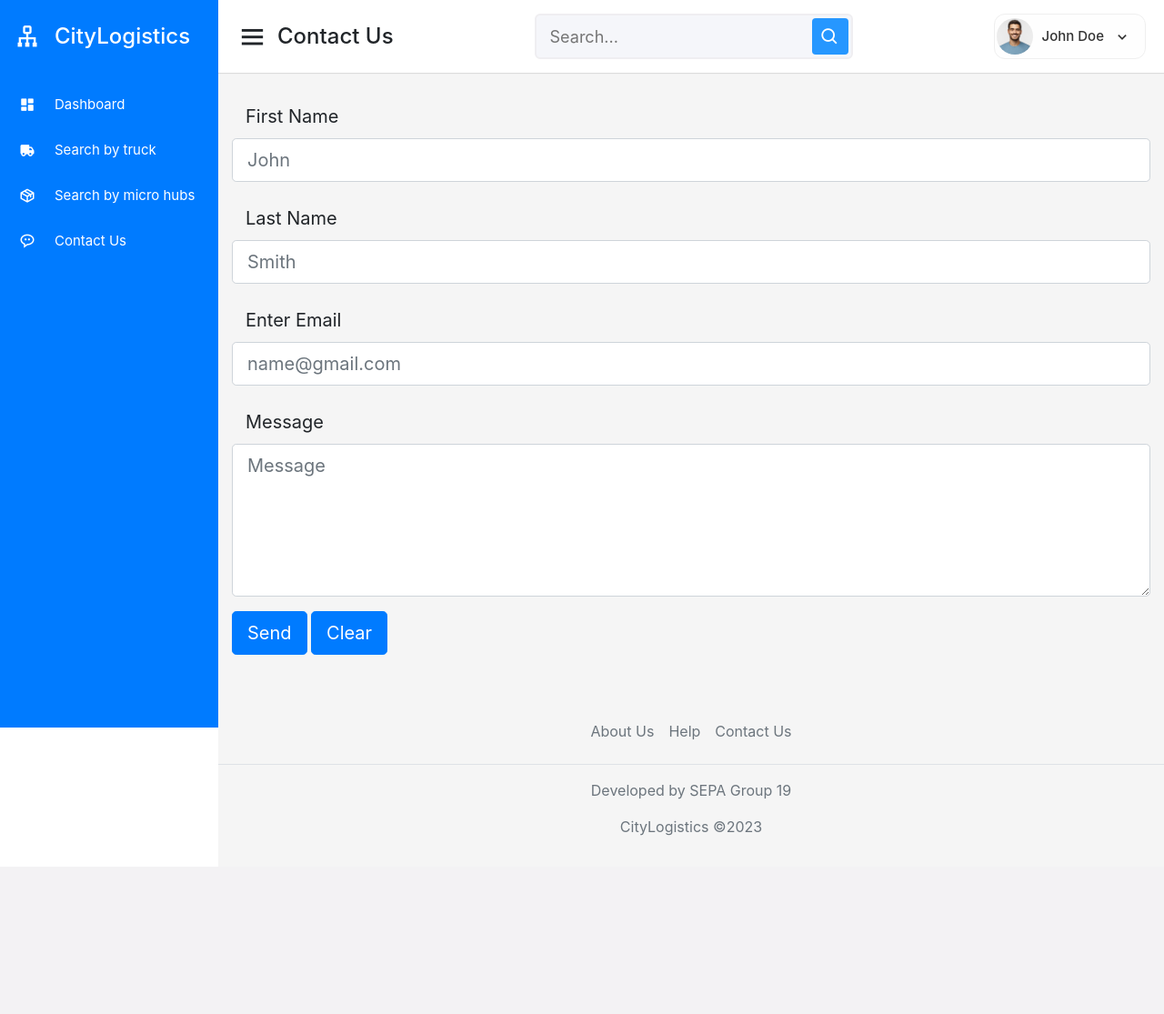
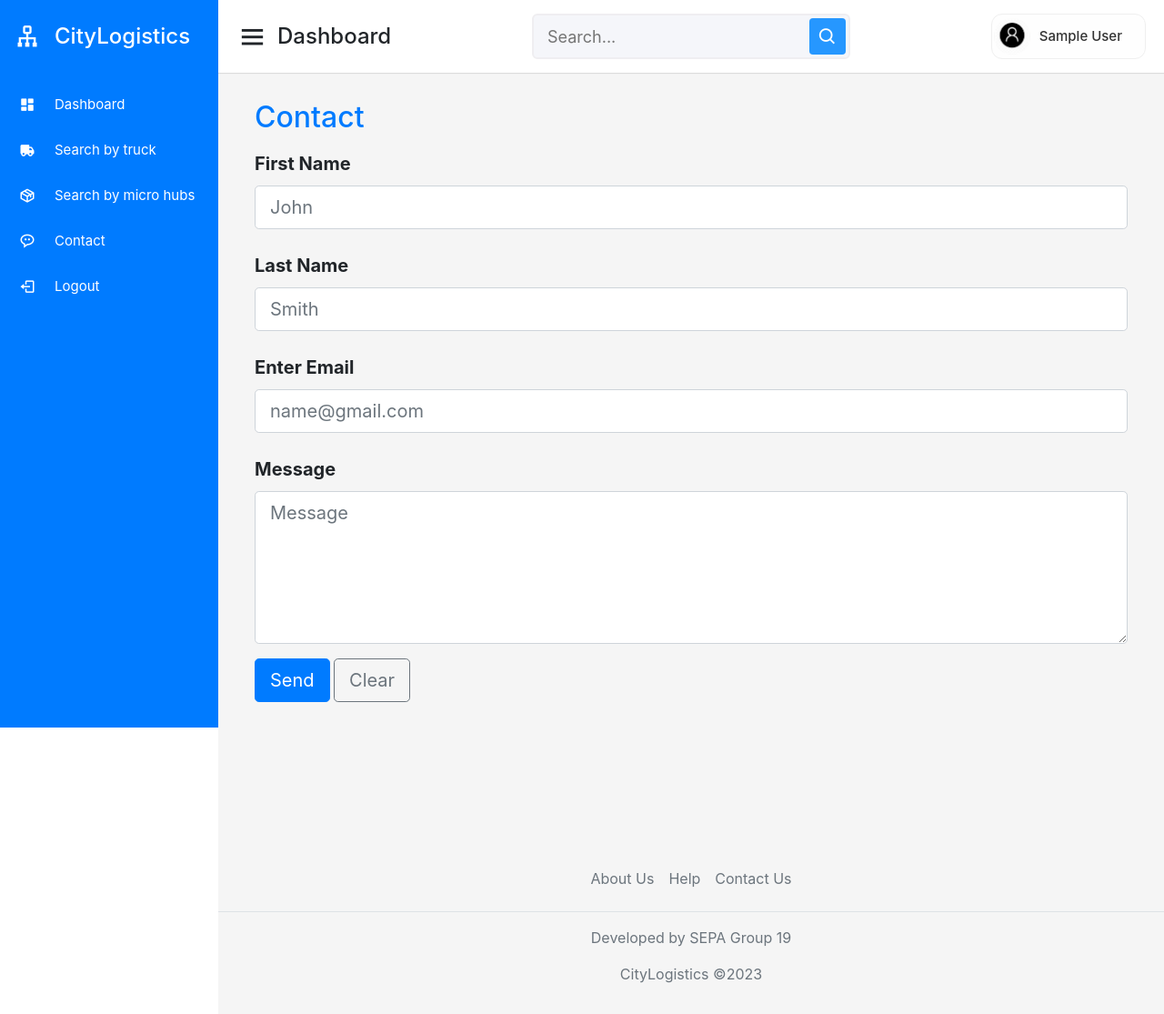
Before and after one commit to Baavi/SepB, a PHP site: page /contact.php in a window 1280 px wide. Shown: the whole page at 91% size. Before the commit the page ends 953 px from the top, so only its background shows below. Run offline with PHP 8.4, Linux system fonts and the light colour scheme; the visitor is signed in with stand-in values (Sample User, id 1).

Commit message:
Update Contact page and styles

```diff
--- a/contact.php
+++ b/contact.php
@@ -1,3 +1,11 @@
+<?php
+session_start();
+if (!isset($_SESSION["customer_name"])) {
+  header("location: index.php");
+  exit();
+}
+?>
+
 <!DOCTYPE html>
 <html lang="en">
 
@@ -9,6 +17,7 @@
   <meta http-equiv="X-UA-Compatible" content="IE=edge" />
   <meta name="viewport" content="width=device-width, initial-scale=1.0" />
   <link href="./styles/style.css" rel="stylesheet" />
+  <script src='./scripts/sidebar.js'></script>
   <link href="https://unpkg.com/boxicons@2.0.7/css/boxicons.min.css" rel="stylesheet" />
   <link rel="stylesheet" href="https://cdn.jsdelivr.net/npm/bootstrap@4.0.0/dist/css/bootstrap.min.css" integrity="sha384-Gn5384xqQ1aoWXA+058RXPxPg6fy4IWvTNh0E263XmFcJlSAwiGgFAW/dAiS6JXm" crossorigin="anonymous">
 
@@ -17,113 +26,52 @@
 </head>
 
 <body>
-<div class="sidebar bg-primary">
-    <div class="logo-details">
-      <i class="bx bx-sitemap"></i>
-      <span class="logo_name">CityLogistics</span>
-    </div>
-    <ul class="nav-links">
-      <li class="bg-primary">
-        <a href="#" class="active">
-          <i class="bx bxs-dashboard"></i>
-          <span class="links_name">Dashboard</span>
-        </a>
-      </li>
-      <li>
-        <a href="#">
-          <i class="bx bxs-truck"></i>
-          <span class="links_name">Search by truck</span>
-        </a>
-      </li>
-      <li>
-        <a href="#">
-          <i class="bx bx-package"></i>
-          <span class="links_name">Search by micro hubs</span>
-        </a>
-      </li>
-      <li>
-        <a href="#">
-          <i class='bx bx-message-rounded-dots'></i>
-          <span class="links_name">Contact Us</span>
-        </a>
-      </li>
-    </ul>
-  </div>
+  <?php include_once("sidebar.inc"); ?>
   <section class="home-section">
-    <nav>
-      <div class="sidebar-button">
-        <i class="bx bx-menu sidebarBtn"></i>
-        <span class="dashboard">Contact Us</span>
-      </div>
-      <div class="search-box">
-        <input type="text" placeholder="Search..." />
-        <i class="bx bx-search"></i>
-      </div>
-      <div class="profile-details">
-        <img src="./assets/images/ava1.jpeg" alt="" />
-        <span class="admin_name">John Doe</span>
-        <i class="bx bx-chevron-down"></i>
-      </div>
-    </nav>
-    <br>
+    <?php include_once("navbar.inc"); ?>
+    <form name="form" id="contact-form" class="form" action="https://formspree.io/f/mzblgywo;" method="POST">
+      <h2 class="text-primary">Contact</h2>
 
-    <div class="container">
-
-    <form name="form" id="form" class="form" action="https://formspree.io/f/mzblgywo;" method="POST">
       <fieldset>
         <div class="form-group">
-          <label for="Firstname" class="col-sm-2 col-form-label col-form-label-lg">First Name</label>
-          <input name="FirstName" type="text" required="required" maxlength="20" pattern="[A-Za-z]{1,20}"
-            class="form-control form-control-lg" name=" Firstname" id="Firstname" placeholder="John">
+          <label for="Firstname" class="col-form-label col-form-label-lg font-weight-bold">First Name</label>
+          <input name="FirstName" type="text" required="required" maxlength="20" pattern="[A-Za-z]{1,20}" class="form-control form-control-lg" name=" Firstname" id="Firstname" placeholder="John">
           <div class="invalid-feedback">
             Please provide a valid First name
           </div>
         </div>
 
         <div class="form-group">
-          <label for="Lastname" class="col-sm-2 col-form-label col-form-label-lg">Last Name</label>
-          <input name="LastName" type="text" required="required" maxlength="20" pattern="[A-Za-z]{1,20}"
-            class="form-control form-control-lg" name="Lastname" id="Lastname" placeholder="Smith">
+          <label for="Lastname" class="col-form-label col-form-label-lg font-weight-bold">Last Name</label>
+          <input name="LastName" type="text" required="required" maxlength="20" pattern="[A-Za-z]{1,20}" class="form-control form-control-lg" name="Lastname" id="Lastname" placeholder="Smith">
           <div class="invalid-feedback">
             Please provide a valid Last name
           </div>
         </div>
 
         <div class="form-group">
-          <label for="Email" class="col-sm-2 col-form-label col-form-label-lg">Enter Email</label>
-          <input name="Email" type="text" class="form-control form-control-lg" name="Email" id="Email" required="required"
-            placeholder="name@gmail.com">
+          <label for="Email" class="col-form-label col-form-label-lg font-weight-bold">Enter Email</label>
+          <input name="Email" type="text" class="form-control form-control-lg" name="Email" id="Email" required="required" placeholder="name@gmail.com">
           <div class="invalid-feedback">
             Please provide a valid Email
           </div>
         </div>
 
         <div class="form-group">
-          <label  class="col-sm-2 col-form-label col-form-label-lg" for="message">Message</label>
+          <label class="col-form-label col-form-label-lg font-weight-bold" for="message" font-weight-bold>Message</label>
           <textarea name="message" class="form-control form-control-lg" id="message" rows="5" placeholder="Message"></textarea>
         </div>
 
         <div class="button-div">
           <button type="submit" class="btn btn-primary btn-lg" name="submit" value="submit">Send</button>
-          <button type="reset" class="btn btn-primary btn-lg" name="Reset" value="Reset">Clear</button>
+          <button type="reset" class="btn btn-outline-secondary btn-lg" name="Reset" value="Reset">Clear</button>
         </div>
       </fieldset>
     </form>
-    </div>
     <?php
     include_once("footer.inc");
     ?>
-
-  <script>
-    let sidebar = document.querySelector(".sidebar");
-    let sidebarBtn = document.querySelector(".sidebarBtn");
-    sidebarBtn.onclick = function() {
-      sidebar.classList.toggle("active");
-      if (sidebar.classList.contains("active")) {
-        sidebarBtn.classList.replace("bx-menu", "bx-menu-alt-right");
-      } else sidebarBtn.classList.replace("bx-menu-alt-right", "bx-menu");
-    };
-  </script>
+  </section>
 </body>
 
 </html>
--- a/styles/style.css
+++ b/styles/style.css
@@ -308,3 +308,8 @@ div#map {
 div#menu {
   margin-top: 10px !important;
 }
+
+/* contact page  */
+form#contact-form {
+  padding: 110px 40px;
+}
```
Lines whose indentation alone changed are shown as unchanged.
